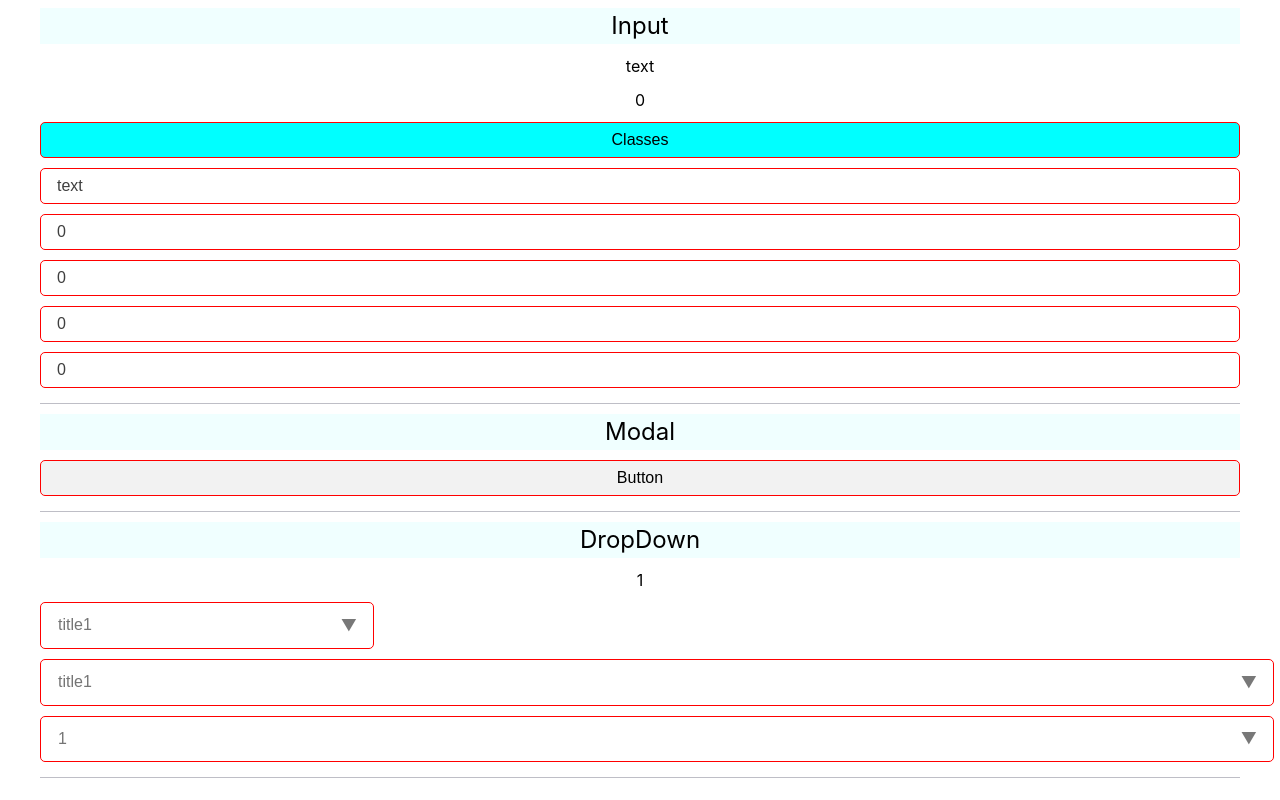
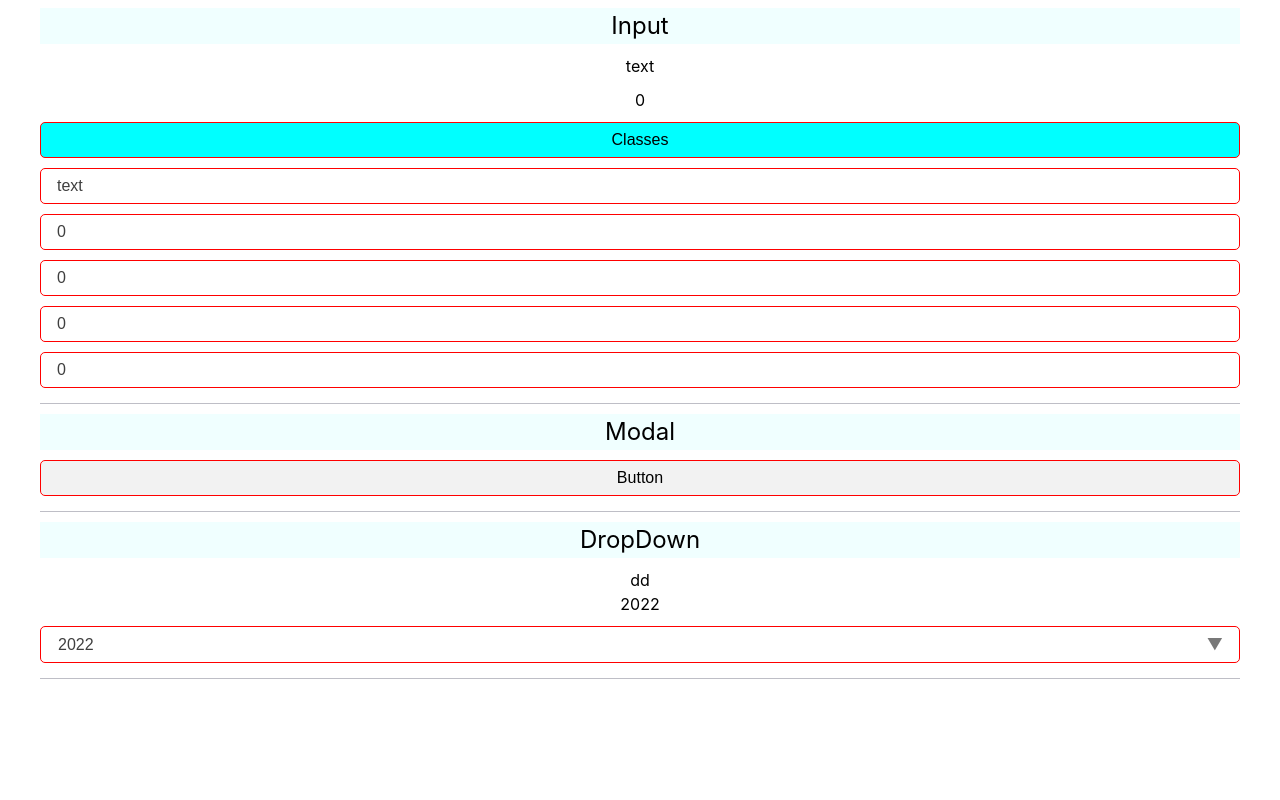
Before and after one commit to GarriGarrison/vue-hive-test-library, a Vue app: page / in a window 1280 px wide. Shown: the part 485-1285 px from the top of the page. After the commit the page ends 1204 px from the top, so only its background shows below. Built offline with nearby package versions, Linux system fonts and the light colour scheme.

Commit message:
dropdown: синхронизация с hive-library

```diff
--- a/package.json
+++ b/package.json
@@ -34,7 +34,7 @@
     "sass": "^1.63.6",
     "typescript": "^5.1.6",
     "vite": "^4.4.4",
-    "vite-plugin-css-injected-by-js": "^3.2.0",
+    "vite-plugin-css-injected-by-js": "^3.2.1",
     "vue-tsc": "^1.8.5"
   },
   "author": {
--- a/src/App.vue
+++ b/src/App.vue
@@ -9,6 +9,7 @@ const text = ref('text');
 const num = ref(0);
 const isOpenModal = ref(false);
 const dropdown = ref('dd');
+const dd3 = ref(2022);
 
 const handleText = () => {
   console.log('click');
@@ -26,7 +27,35 @@ const handleR = () => {
 
 const input = ref('');
 
-const options = ['1', '2'];
+const options = [5, 2, 1, 4, 3, 6];
+
+const optionsObjectSort = [
+  {
+    // key: 'key1',
+    // title: 'title3',
+    // value: 'value3',
+    value: '2023',
+    title: '2023',
+    // key: '0',
+  },
+  {
+    // key: 'key2',
+    // title: 'title2',
+    // value: 'value2',
+    value: '2022',
+    title: '2022',
+    // key: '1',
+  },
+  {
+    // key: 'key3',
+    // title: 'title1',
+    // value: 'value1',
+    value: '2024',
+    title: '2024',
+    // key: '2',
+  },
+];
+
 const optionsObject = [
   {
     key: 'key1',
@@ -132,7 +161,7 @@ const optionsObject = [
             <hive-input v-model="text" />
             <hive-textarea v-model="text" resize-direction="both" :style="{ width: '300px' }" />
             <!-- <hive-drop-down v-model="dropdown" :options="optionsObject" :style="{ width: '300px' }" /> -->
-             <hive-drop-down v-model="dropdown" :options="optionsObject" :style="{ width: '300px' }" menu-width="0px" />
+            <hive-drop-down v-model="dropdown" :options="optionsObject" :style="{ width: '300px' }" menu-width="0px" />
             <hive-button />
           </div>
 
@@ -145,9 +174,18 @@ const optionsObject = [
       <!-- DropDown -->
       <widget-wrapper title="DropDown">
         {{ dropdown }}
-        <hive-drop-down v-model="dropdown" :options="optionsObject" :style="{ width: '300px' }" />
-        <hive-drop-down v-model="dropdown" :options="optionsObject" value-field="value" title-field="title" />
-        <hive-drop-down v-model="dropdown" :options="options" />
+        <br />
+        {{ dd3 }}
+        <!-- <hive-drop-down v-model="dropdown" :options="optionsObject" :style="{ width: '300px' }" /> -->
+        <hive-drop-down v-model="dd3" :options="optionsObjectSort" value-field="value" title-field="title" />
+        <!-- <hive-drop-down v-model="dropdown" :options="options" /> -->
+
+        <!-- <select>
+          <input>
+          <option>1</option>
+          <option>2</option>
+          <option>3</option>
+        </select> -->
       </widget-wrapper>
     </div>
   </div>
--- a/src/components/hive-drop-down/hive-drop-down.vue
+++ b/src/components/hive-drop-down/hive-drop-down.vue
@@ -27,7 +27,7 @@ import { Options } from '@/common/types/option';
 
 interface Props extends CommonProps {
   options: Options;
-  modelValue: string;
+  modelValue: string | number;
   modelValueEventName?: string;
   disabled?: boolean;
   nullTitle?: string;
@@ -227,14 +227,13 @@ defineExpose({ searchRef, forceFocus });
 <style lang="scss" scoped>
 @import '@/assets/variables.scss';
 
-$drop-down-z_search: 2;
 $drop-down-z_menu: 11;
 $drop-down-border: 1px solid var(--border, $border);
 $drop-down-selected_background: rgba(0, 0, 0, 0.03);
 $drop-down-selected_color: rgba(0, 0, 0, 0.95);
 $drop-down-border-top: #fafafa;
 $drop-down-box-shadow: 0 2px 3px 0 rgba(34, 36, 38, 0.15);
-$drop-down-padding: 0.8em 1em 0.8em 1em;
+$drop-down-padding: 0.5em 1em 0.5em 1em;
 
 .hive-drop-down {
   position: relative;
@@ -252,7 +251,6 @@ $drop-down-padding: 0.8em 1em 0.8em 1em;
   border: $drop-down-border;
   border-radius: var(--border-radius, $border-radius);
   padding: $drop-down-padding;
-  width: 100%;
   display: flex;
   align-items: center;
   justify-content: right;
@@ -272,9 +270,8 @@ $drop-down-padding: 0.8em 1em 0.8em 1em;
     position: absolute;
     left: 1px;
     top: 0;
-    z-index: $drop-down-z_search;
     height: 100%;
-    width: 100%;
+    width: calc(100% - 1.2em);
     line-height: 1.2rem;
     padding: $drop-down-padding;
     cursor: default !important;
@@ -286,6 +283,7 @@ $drop-down-padding: 0.8em 1em 0.8em 1em;
 
     &::placeholder {
       opacity: 1;
+      color: $text;
     }
 
     &:focus {
```
Also changed, not shown: 1 other file (tests, documents, lock files or other folders).
